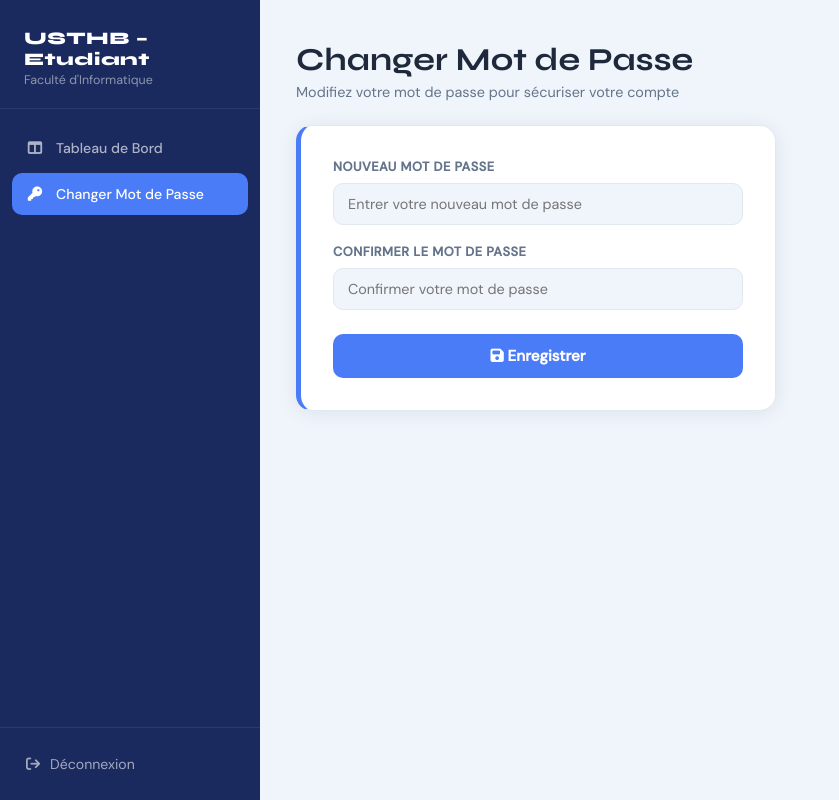
After one commit to wailwa/ScolariteApp, a PHP site: page /ChangermdpEtu.php in a window 1280 px wide. The commit adds this page. Shown: the whole page, without its empty margins (0-839 px from the left). Run offline with PHP 8.4, Linux system fonts and the light colour scheme; a user stored in the database is signed in.

Commit message:
Added the student dashboard with the possiblity to change password and fixed the logout logic

```diff
--- /dev/null
+++ b/ChangermdpEtu.css
@@ -0,0 +1,138 @@
+*, *::before, *::after { box-sizing: border-box; margin: 0; padding: 0; }
+
+:root {
+    --navy:        #1a2a5e;
+    --blue:        #2a52be;
+    --accent:      #4a7cf7;
+    --accent-blue: #4a7cf7;
+    --green:       #22c55e;
+    --bg:          #f0f4fb;
+    --card:        #ffffff;
+    --text:        #1e293b;
+    --muted:       #64748b;
+    --border:      #e2e8f0;
+    --radius:      16px;
+    --shadow:      0 2px 20px rgba(30,41,59,.08);
+    --sidebar-w:   260px;
+}
+
+html, body { min-height: 100%; font-family: 'DM Sans', sans-serif; background: var(--bg); color: var(--text); }
+
+
+.layout { display: flex; min-height: 100vh; }
+
+.sidebar { width: var(--sidebar-w); background: var(--navy); display: flex; flex-direction: column; position: fixed; top: 0; left: 0; bottom: 0; z-index: 100; }
+.sidebar-brand { padding: 28px 24px 20px; border-bottom: 1px solid rgba(255,255,255,.08); }
+.sidebar-brand h2 { font-family: 'Syne', sans-serif; font-weight: 800; font-size: 1.1rem; color: #fff; letter-spacing: .5px; }
+.sidebar-brand p { font-size: .78rem; color: rgba(255,255,255,.5); margin-top: 2px; }
+.sidebar-nav { flex: 1; padding: 18px 12px; display: flex; flex-direction: column; gap: 4px; }
+.nav-item { display: flex; align-items: center; gap: 12px; padding: 12px 14px; border-radius: 10px; color: rgba(255,255,255,.65); text-decoration: none; font-size: .88rem; font-weight: 500; transition: background .18s, color .18s; }
+.nav-item i { width: 18px; text-align: center; font-size: .9rem; }
+.nav-item:hover  { background: rgba(255,255,255,.08); color: #fff; }
+.nav-item.active { background: var(--accent-blue); color: #fff; }
+.sidebar-footer { padding: 16px 12px; border-top: 1px solid rgba(255,255,255,.08); }
+.sidebar-footer a { display: flex; align-items: center; gap: 10px; padding: 11px 14px; border-radius: 10px; color: rgba(255,255,255,.6); text-decoration: none; font-size: .88rem; transition: background .18s, color .18s; }
+.sidebar-footer a:hover { background: rgba(255,255,255,.08); color: #fff; }
+
+
+.page {
+    margin-left: var(--sidebar-w);
+    flex: 1;
+    padding: 40px 36px;
+    display: flex;
+    flex-direction: column;
+    gap: 24px;
+}
+
+
+.page-header h1 { font-family: 'Syne', sans-serif; font-weight: 700; font-size: 2rem; color: var(--text); }
+.page-header p { color: var(--muted); font-size: .9rem; margin-top: 4px; }
+
+
+.change-password-form {
+    background: var(--card);
+    border-radius: var(--radius);
+    box-shadow: var(--shadow);
+    border: 1px solid var(--border);
+    border-left: 5px solid var(--accent);
+    padding: 32px;
+    max-width: 480px;
+    opacity: 0;
+    transform: translateY(14px);
+    animation: fadeUp .4s ease .05s forwards;
+}
+
+
+.form-group {
+    display: flex;
+    flex-direction: column;
+    gap: 18px;
+}
+
+.form-group label {
+    font-size: .8rem;
+    font-weight: 600;
+    color: var(--muted);
+    text-transform: uppercase;
+    letter-spacing: .5px;
+    margin-bottom: -10px;
+}
+
+.form-group input[type="password"] {
+    padding: 11px 14px;
+    border: 1px solid var(--border);
+    border-radius: 10px;
+    font-family: 'DM Sans', sans-serif;
+    font-size: .9rem;
+    color: var(--text);
+    background: var(--bg);
+    outline: none;
+    transition: border-color .18s;
+}
+
+.form-group input[type="password"]:focus {
+    border-color: var(--accent-blue);
+}
+
+
+.form-group button[type="submit"] {
+    margin-top: 6px;
+    padding: 12px;
+    background: var(--accent-blue);
+    color: #fff;
+    border: none;
+    border-radius: 10px;
+    font-family: 'DM Sans', sans-serif;
+    font-size: .95rem;
+    font-weight: 600;
+    cursor: pointer;
+    transition: background .18s;
+}
+
+.form-group button[type="submit"]:hover { background: #3a6ce0; }
+
+
+.msg-success {
+    background: #f0fdf4;
+    color: #16a34a;
+    border: 1px solid #bbf7d0;
+    border-radius: 10px;
+    padding: 12px 16px;
+    font-size: .88rem;
+    font-weight: 600;
+}
+
+.msg-error {
+    background: #fff1f2;
+    color: #e11d48;
+    border: 1px solid #fecdd3;
+    border-radius: 10px;
+    padding: 12px 16px;
+    font-size: .88rem;
+    font-weight: 600;
+}
+
+
+@keyframes fadeUp { to { opacity: 1; transform: translateY(0); } }
+
+@media (max-width: 900px) { .page { padding: 24px 16px; } }
--- /dev/null
+++ b/ChangermdpEtu.php
@@ -0,0 +1,106 @@
+<?php
+
+session_start();
+
+if (!isset($_SESSION['user_id'])) {
+    header("Location: login.php");
+    exit();
+}
+
+$db_server = "localhost";
+$db_user   = "root";
+$db_pass   = "";
+$db_name   = "Usthb_app";
+
+$conn = mysqli_connect($db_server, $db_user, $db_pass, $db_name);
+
+$message     = '';
+$messageType = '';
+
+if (isset($_POST['change_password'])) {
+    $loggedInUserId  = $_SESSION['user_id'];
+    $newPassword     = $_POST['new_password'];
+    $confirmPassword = $_POST['confirm_password'];
+
+    if(empty($newPassword)){
+        $message     = 'Le mot de passe ne peut pas être vide.';
+        $messageType = 'error';
+    } elseif ($newPassword !== $confirmPassword) {
+        $message     = 'Les mots de passe ne correspondent pas.';
+        $messageType = 'error';
+    } else {
+        $sqlChangepw = "UPDATE users SET pass_word = '$newPassword' WHERE id = $loggedInUserId";
+        mysqli_query($conn, $sqlChangepw);
+        $message     = 'Mot de passe modifié avec succès.';
+        $messageType = 'success';
+    }
+}
+
+?>
+<!DOCTYPE html>
+<html lang="fr">
+<head>
+    <meta charset="UTF-8">
+    <meta name="viewport" content="width=device-width, initial-scale=1.0">
+    <title>USTHB – Changer Mot de Passe</title>
+    <link rel="preconnect" href="https://fonts.googleapis.com">
+    <link href="https://fonts.googleapis.com/css2?family=Syne:wght@400;600;700;800&family=DM+Sans:wght@300;400;500&display=swap" rel="stylesheet">
+    <link rel="stylesheet" href="https://cdnjs.cloudflare.com/ajax/libs/font-awesome/6.5.0/css/all.min.css">
+    <link rel="stylesheet" href="ChangermdpEtu.css">
+</head>
+<body>
+<div class="layout">
+
+    <!--  Sidebar  -->
+    <aside class="sidebar">
+        <div class="sidebar-brand">
+            <h2>USTHB – Etudiant</h2>
+            <p>Faculté d'Informatique</p>
+        </div>
+        <nav class="sidebar-nav">
+            <a href="dashboard_etudiant.php" class="nav-item">
+                <i class="fa-solid fa-table-columns"></i> Tableau de Bord
+            </a>
+            <a href="ChangermdpEtu.php" class="nav-item active">
+                <i class="fa-solid fa-key"></i> Changer Mot de Passe
+            </a>
+        </nav>
+        <div class="sidebar-footer">
+            <a href="logout.php"><i class="fa-solid fa-arrow-right-from-bracket"></i> Déconnexion</a>
+        </div>
+    </aside>
+
+    <!--  Main  -->
+    <div class="page">
+
+        <div class="page-header">
+            <h1>Changer Mot de Passe</h1>
+            <p>Modifiez votre mot de passe pour sécuriser votre compte</p>
+        </div>
+
+        <div class="change-password-form">
+
+            <!-- Success / error message -->
+            <?php if($message): ?>
+                <div class="msg-<?= $messageType ?>"><?= htmlspecialchars($message) ?></div>
+            <?php endif; ?>
+
+            <form method="POST" action="ChangermdpEtu.php">
+                <div class="form-group">
+                    <label for="new_password">Nouveau Mot de Passe</label>
+                    <input type="password" id="new_password" name="new_password" placeholder="Entrer votre nouveau mot de passe" required>
+
+                    <label for="confirm_password">Confirmer le Mot de Passe</label>
+                    <input type="password" id="confirm_password" name="confirm_password" placeholder="Confirmer votre mot de passe" required>
+
+                    <button type="submit" name="change_password">
+                        <i class="fa-solid fa-floppy-disk"></i> Enregistrer
+                    </button>
+                </div>
+            </form>
+
+        </div>
+    </div>
+</div>
+</body>
+</html>
```
Also changed, not shown: dashboard_etudiant.css (+41 -1 lines), dashboard_etudiant.php (+75 -56 lines), logout.php (added, +27 -0 lines).
